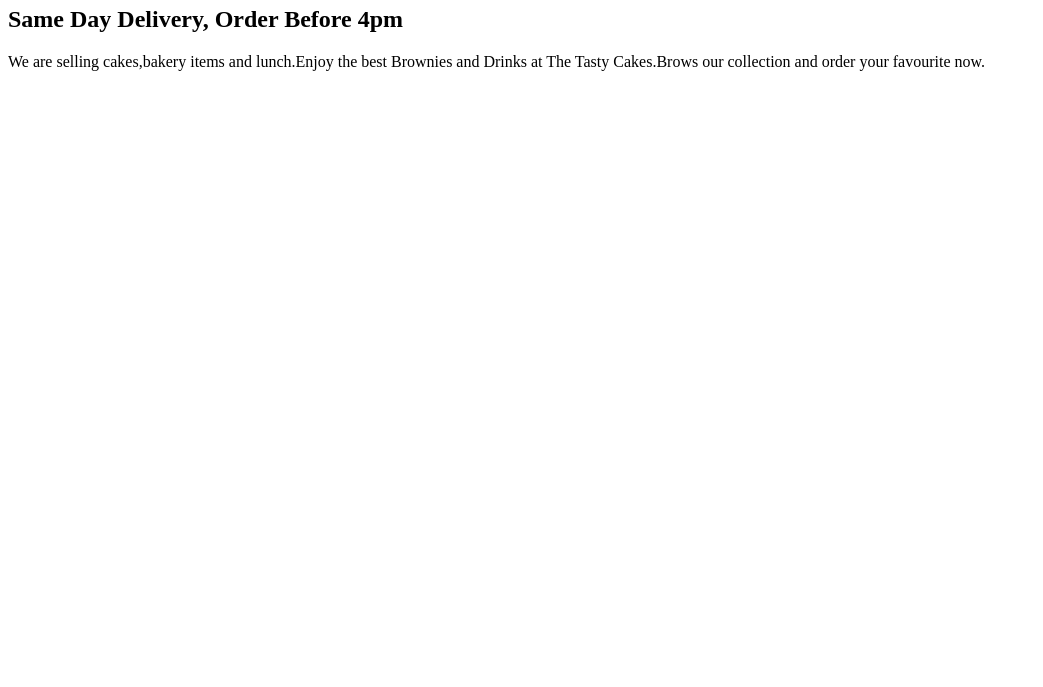
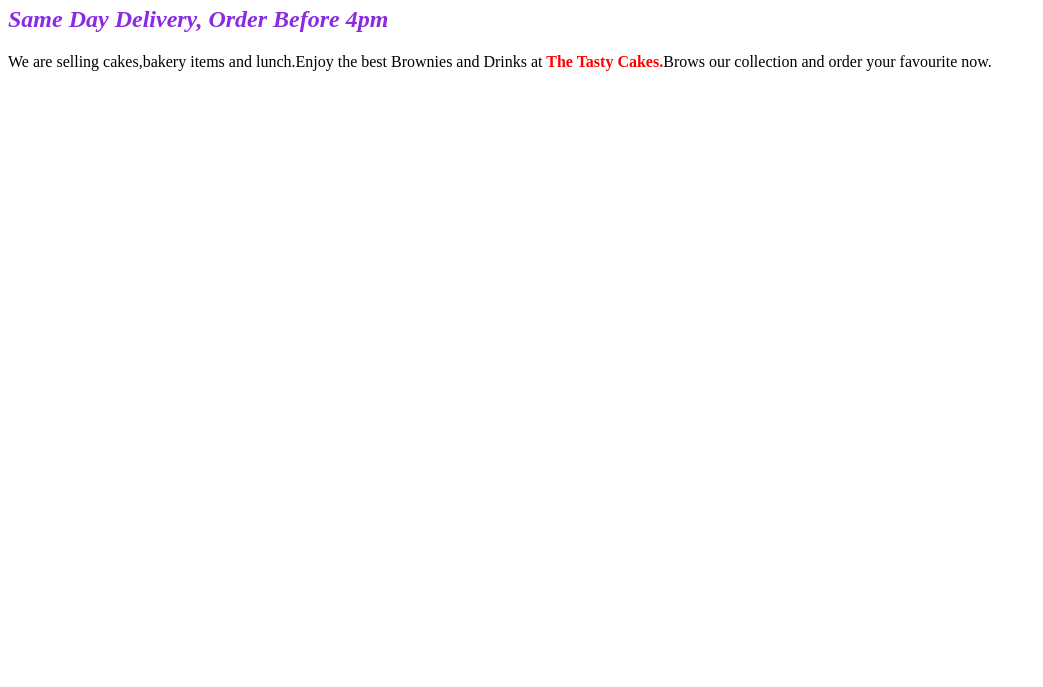
Before and after one commit to sachinivindoya/UoM_Web, a plain HTML site: page index.html in a window 1280 px wide. Shown: the part 113-800 px from the top of the page, without its empty margins (0-1043 px from the left). Drawn offline with Linux system fonts and the light colour scheme.

Commit message:
task 01 CSS

```diff
--- a/index.html
+++ b/index.html
@@ -3,8 +3,10 @@
     <title>
         Tasty Cakes Sri Lanka
     </title>
+    <link rel="stylesheet" type="text/css" href="style.css">
 </head>
 <body>
+    <div>
         <h4>
             Best Cakes In Colombo
         </h4>
@@ -15,7 +17,9 @@
             Same Day Delivery, Order Before 4pm
         </h2>
         <p>
-        We are selling cakes,bakery items and lunch.Enjoy the best Brownies and Drinks at The Tasty Cakes.Brows our collection and order your favourite now.
+            We are selling cakes,bakery items and lunch.Enjoy the best Brownies and Drinks at<strong id="name"> The Tasty Cakes.</strong>Brows our collection and order your favourite now.
         </p>
+    </div>
+
 </body>
 </html
--- a/style.css
+++ b/style.css
@@ -0,0 +1,12 @@
+h1{
+    font-weight: bold;
+}
+h2{
+    color: blueviolet;
+    font-style: italic;
+}
+
+#name{
+    color: red;
+    font-weight: 600;
+}
```
Lines whose indentation alone changed are shown as unchanged.
